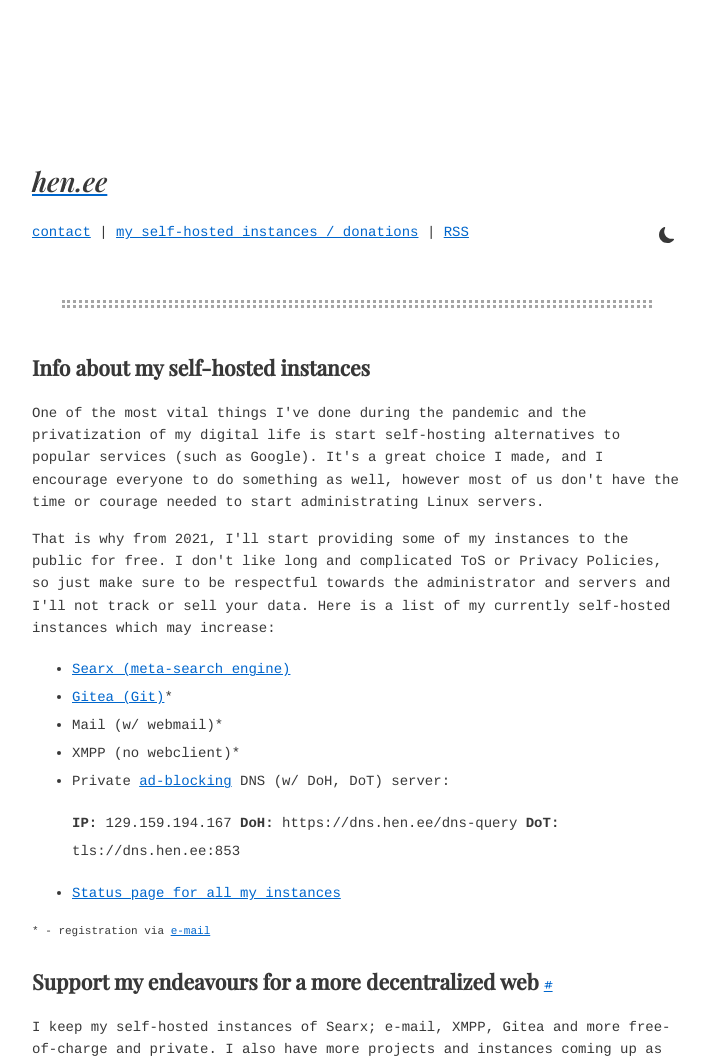
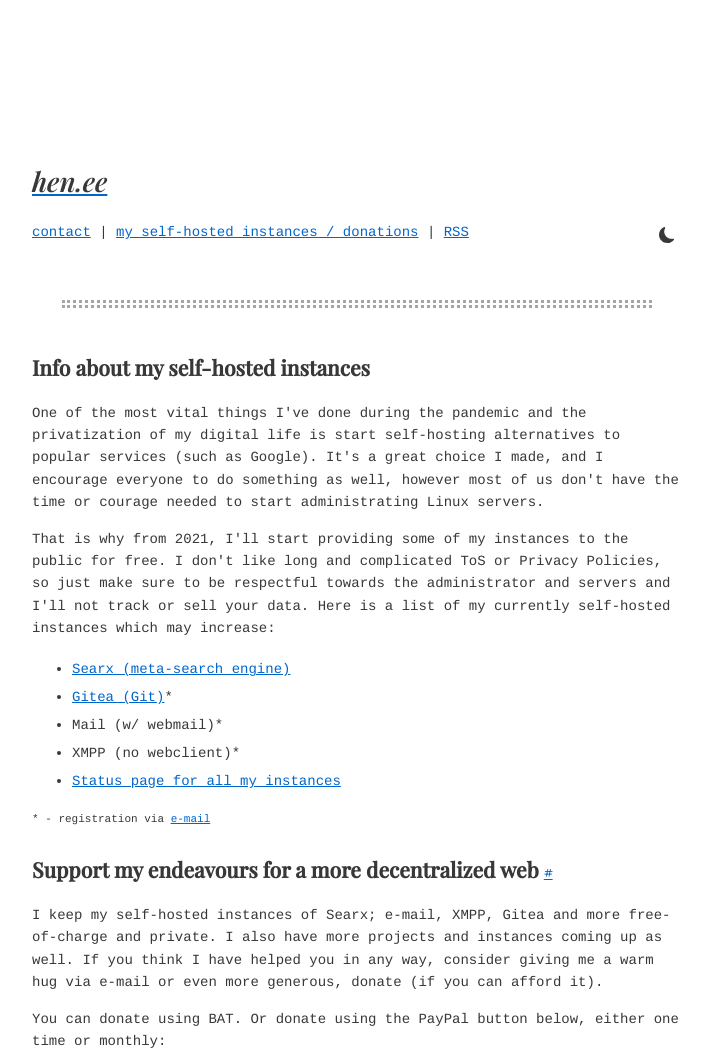
Before and after one commit to tenseoverflow/hen.ee, a Jekyll site: the page built from instances.html, in a window 1280 px wide, cut to the strip 0-1062 px from the top of the page. Shown: the whole strip, without its empty margins (283-992 px from the left). Built offline with Jekyll 4.4.1, drawn with Linux system fonts in a browser that asks for light colours.

Commit message:
Commented out an under-maintenance service

```diff
--- a/instances.html
+++ b/instances.html
@@ -12,7 +12,7 @@ title: self-hosted instances & donations
     <li><a href="https://git.hen.ee">Gitea (Git)</a>*</li>
     <li>Mail (w/ webmail)*</li>
     <li>XMPP (no webclient)*</li>
-    <li>Private <a href="ads.txt">ad-blocking</a> DNS (w/ DoH, DoT) server:<p><strong>IP:</strong> 129.159.194.167 <strong>DoH:</strong> https://dns.hen.ee/dns-query <strong>DoT:</strong> tls://dns.hen.ee:853</p></li>
+    <!--<li>Private <a href="ads.txt">ad-blocking</a> DNS (w/ DoH, DoT) server:<p><strong>IP:</strong> 129.159.194.167 <strong>DoH:</strong> https://dns.hen.ee/dns-query <strong>DoT:</strong> tls://dns.hen.ee:853</p></li>-->
     <li><a href="https://statuspage.freshping.io/53285-henee">Status page for all my instances</a></li>
 </ul>
 
```
